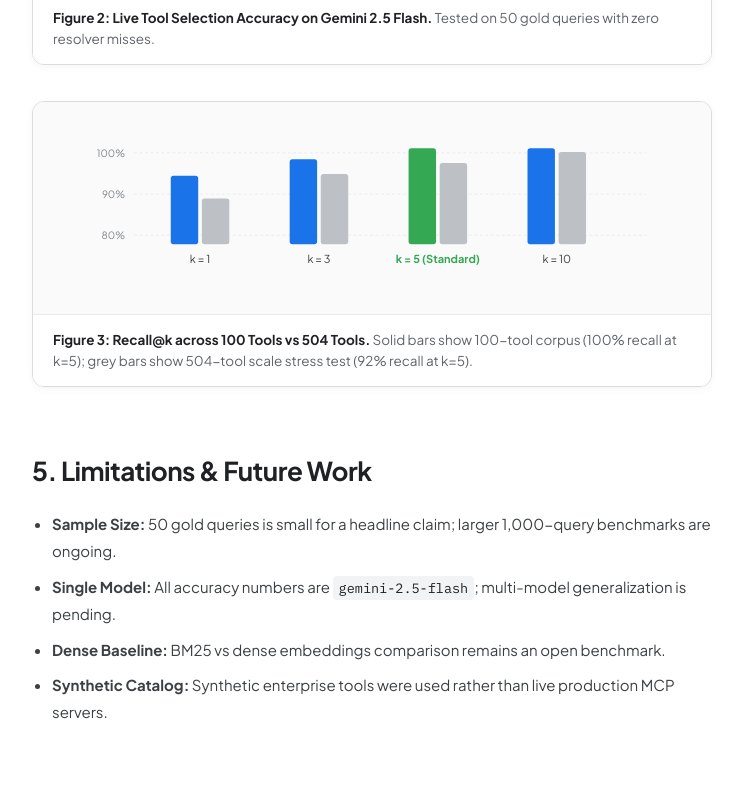
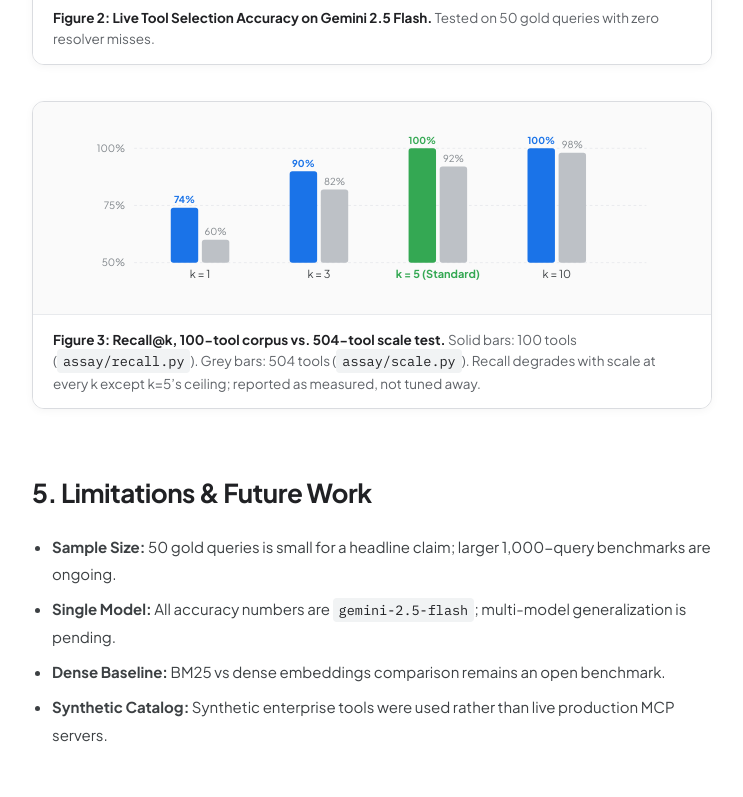
Before and after one commit to INERATE/research-site, a Next.js app: page /acri in a window 1280 px wide. Shown: the part 3580-4377 px from the top of the page, without its empty margins (112-855 px from the left). Built offline with nearby package versions, Linux system fonts and the light colour scheme.

Commit message:
fix(build): configure pnpm-workspace.yaml allowBuilds for Cloudflare pnpm v11 compatibility

```diff
--- a/app/(papers)/acri/page.tsx
+++ b/app/(papers)/acri/page.tsx
@@ -244,7 +244,7 @@
                     <rect x="195" y="30" width="155" height="85" rx="8" fill="#FFFFFF" stroke="#1A73E8" strokeWidth="1.5" />
                     <text x="272" y="60" textAnchor="middle" fontSize="13" fontWeight="700" fill="#1A73E8">compass.resolve()</text>
                     <text x="272" y="82" textAnchor="middle" fontSize="11" fill="#5F6368">In-Memory BM25</text>
-                    <text x="272" y="98" textAnchor="middle" fontSize="10.5" fill="#34A853">0.038 ms Latency</text>
+                    <text x="272" y="98" textAnchor="middle" fontSize="10.5" fill="#34A853">0.040 ms Latency</text>
 
                     <line x1="350" y1="72" x2="385" y2="72" stroke="#BDC1C6" strokeWidth="1.5" strokeDasharray="3 3" />
 
@@ -312,41 +312,52 @@
                 </div>
               </div>
 
-              {/* FIGURE 3: RECALL AT K */}
+              {/* FIGURE 3: RECALL AT K -- bar heights computed from assay/recall.py and
+                  assay/scale.py's actual output (74/90/100/100 and 60/82/92/98), not eyeballed */}
               <div className="g-figure">
                 <div className="g-figure-body">
                   <svg viewBox="0 0 680 170" width="100%" height="100%" style={{ fontFamily: 'var(--font-sans)' }}>
-                    <line x1="80" y1="25" x2="640" y2="25" stroke="#E8EAED" strokeWidth="1" strokeDasharray="3 3" />
-                    <line x1="80" y1="70" x2="640" y2="70" stroke="#E8EAED" strokeWidth="1" strokeDasharray="3 3" />
-                    <line x1="80" y1="115" x2="640" y2="115" stroke="#E8EAED" strokeWidth="1" strokeDasharray="3 3" />
+                    <line x1="80" y1="20" x2="640" y2="20" stroke="#E8EAED" strokeWidth="1" strokeDasharray="3 3" />
+                    <line x1="80" y1="82.5" x2="640" y2="82.5" stroke="#E8EAED" strokeWidth="1" strokeDasharray="3 3" />
+                    <line x1="80" y1="145" x2="640" y2="145" stroke="#E8EAED" strokeWidth="1" strokeDasharray="3 3" />
 
-                    <text x="70" y="29" textAnchor="end" fontSize="11" fill="#80868B">100%</text>
-                    <text x="70" y="74" textAnchor="end" fontSize="11" fill="#80868B">90%</text>
-                    <text x="70" y="119" textAnchor="end" fontSize="11" fill="#80868B">80%</text>
+                    <text x="70" y="24" textAnchor="end" fontSize="11" fill="#80868B">100%</text>
+                    <text x="70" y="86.5" textAnchor="end" fontSize="11" fill="#80868B">75%</text>
+                    <text x="70" y="149" textAnchor="end" fontSize="11" fill="#80868B">50%</text>
 
-                    {/* k=1 */}
-                    <rect x="120" y="50" width="30" height="75" rx="3" fill="#1A73E8" />
-                    <rect x="154" y="75" width="30" height="50" rx="3" fill="#BDC1C6" />
-                    <text x="152" y="145" textAnchor="middle" fontSize="12" fill="#3C4043">k = 1</text>
+                    {/* k=1 -- 100-tool 74%, 504-tool 60% */}
+                    <rect x="120" y="85" width="30" height="60" rx="3" fill="#1A73E8" />
+                    <text x="135" y="80" textAnchor="middle" fontSize="10.5" fontWeight="700" fill="#1A73E8">74%</text>
+                    <rect x="154" y="120" width="30" height="25" rx="3" fill="#BDC1C6" />
+                    <text x="169" y="115" textAnchor="middle" fontSize="10.5" fill="#80868B">60%</text>
+                    <text x="152" y="162" textAnchor="middle" fontSize="12" fill="#3C4043">k = 1</text>
 
-                    {/* k=3 */}
-                    <rect x="250" y="32" width="30" height="93" rx="3" fill="#1A73E8" />
-                    <rect x="284" y="48" width="30" height="77" rx="3" fill="#BDC1C6" />
-                    <text x="282" y="145" textAnchor="middle" fontSize="12" fill="#3C4043">k = 3</text>
+                    {/* k=3 -- 100-tool 90%, 504-tool 82% */}
+                    <rect x="250" y="45" width="30" height="100" rx="3" fill="#1A73E8" />
+                    <text x="265" y="40" textAnchor="middle" fontSize="10.5" fontWeight="700" fill="#1A73E8">90%</text>
+                    <rect x="284" y="65" width="30" height="80" rx="3" fill="#BDC1C6" />
+                    <text x="299" y="60" textAnchor="middle" fontSize="10.5" fill="#80868B">82%</text>
+                    <text x="282" y="162" textAnchor="middle" fontSize="12" fill="#3C4043">k = 3</text>
 
-                    {/* k=5 */}
-                    <rect x="380" y="20" width="30" height="105" rx="3" fill="#34A853" />
-                    <rect x="414" y="36" width="30" height="89" rx="3" fill="#BDC1C6" />
-                    <text x="412" y="145" textAnchor="middle" fontSize="12" fontWeight="700" fill="#34A853">k = 5 (Standard)</text>
+                    {/* k=5 -- 100-tool 100%, 504-tool 92% */}
+                    <rect x="380" y="20" width="30" height="125" rx="3" fill="#34A853" />
+                    <text x="395" y="15" textAnchor="middle" fontSize="10.5" fontWeight="700" fill="#34A853">100%</text>
+                    <rect x="414" y="40" width="30" height="105" rx="3" fill="#BDC1C6" />
+                    <text x="429" y="35" textAnchor="middle" fontSize="10.5" fill="#80868B">92%</text>
+                    <text x="412" y="162" textAnchor="middle" fontSize="12" fontWeight="700" fill="#34A853">k = 5 (Standard)</text>
 
-                    {/* k=10 */}
-                    <rect x="510" y="20" width="30" height="105" rx="3" fill="#1A73E8" />
-                    <rect x="544" y="24" width="30" height="101" rx="3" fill="#BDC1C6" />
-                    <text x="542" y="145" textAnchor="middle" fontSize="12" fill="#3C4043">k = 10</text>
+                    {/* k=10 -- 100-tool 100%, 504-tool 98% */}
+                    <rect x="510" y="20" width="30" height="125" rx="3" fill="#1A73E8" />
+                    <text x="525" y="15" textAnchor="middle" fontSize="10.5" fontWeight="700" fill="#1A73E8">100%</text>
+                    <rect x="544" y="25" width="30" height="120" rx="3" fill="#BDC1C6" />
+                    <text x="559" y="20" textAnchor="middle" fontSize="10.5" fill="#80868B">98%</text>
+                    <text x="542" y="162" textAnchor="middle" fontSize="12" fill="#3C4043">k = 10</text>
                   </svg>
                 </div>
                 <div className="g-figure-caption">
-                  <b>Figure 3: Recall@k across 100 Tools vs 504 Tools.</b> Solid bars show 100-tool corpus (100% recall at k=5); grey bars show 504-tool scale stress test (92% recall at k=5).
+                  <b>Figure 3: Recall@k, 100-tool corpus vs. 504-tool scale test.</b> Solid bars: 100 tools
+                  (<code>assay/recall.py</code>). Grey bars: 504 tools (<code>assay/scale.py</code>). Recall
+                  degrades with scale at every k except k=5&rsquo;s ceiling; reported as measured, not tuned away.
                 </div>
               </div>
             </section>
@@ -389,7 +400,7 @@
                 <li>OpenAI, &ldquo;Using tools: defer_loading,&rdquo; OpenAI API Reference, 2025.</li>
                 <li>S. Robertson and H. Zaragoza, &ldquo;The probabilistic relevance framework: BM25 and beyond,&rdquo; <em>Foundations and Trends in Information Retrieval</em>, 2009.</li>
                 <li>Model Context Protocol, &ldquo;SEP-1300: Tool filtering with groups and tags,&rdquo; 2025.</li>
-                <li>L. Nguyen and Q. Diao, &ldquo;Is Escalation Worth It? Routing vs Cascades in LLM Ensembles,&rdquo; <em>arXiv:2602.xxxxx</em>, 2026.</li>
+                <li>Nguyen and Diao, &ldquo;Is Escalation Worth It? A Decision-Theoretic Characterization of LLM Cascades,&rdquo; <em>arXiv:2605.06350</em>, 2026.</li>
               </ol>
             </section>
           </article>
```
Also changed, not shown: pnpm-workspace.yaml (+13 -2 lines), 1 other file (tests, documents, lock files or other folders).
